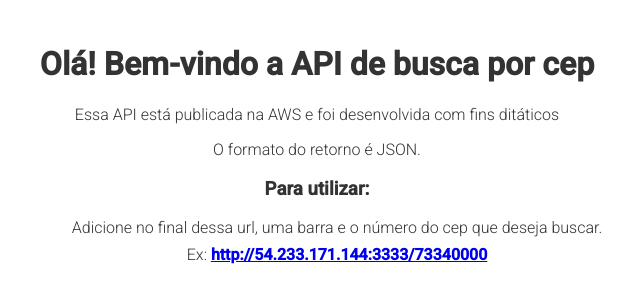
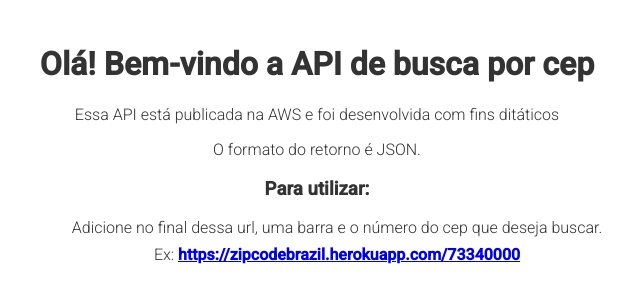
Before and after one commit to tjdesigner/ZipCodeApi, a website: page src/index.html in a window 1280 px wide. Shown: the whole page, without its empty margins (323-963 px from the left). Drawn offline with Linux system fonts and the light colour scheme.

Commit message:
fix: url adjustments

```diff
--- a/src/index.html
+++ b/src/index.html
@@ -49,7 +49,7 @@
         <p>
           <ul>
               <li>Adicione no final dessa url, uma barra e o número do cep que deseja buscar.</li>
-              <li>Ex: <strong><a href="https://zipcodebrazil.herokuapp.com/73340000">http://54.233.171.144:3333/73340000</a></strong></li>
+              <li>Ex: <strong><a href="https://zipcodebrazil.herokuapp.com/73340000">https://zipcodebrazil.herokuapp.com/73340000</a></strong></li>
           </ul>
         </p>
       </div>
```
